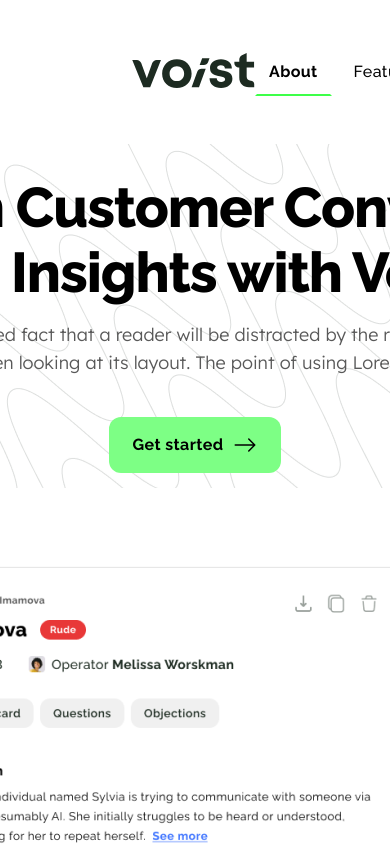
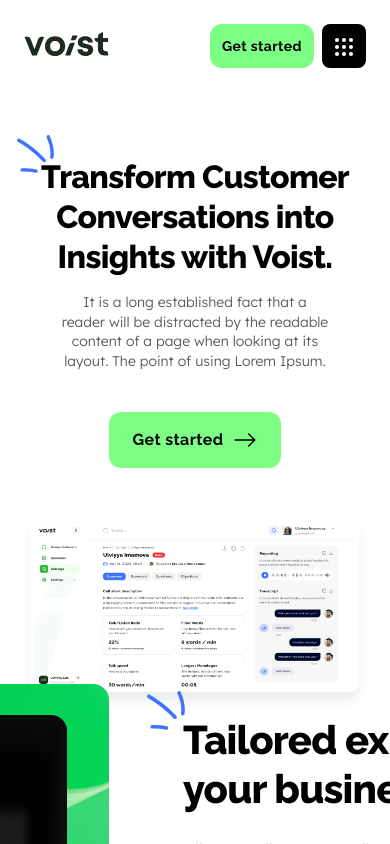
Before and after one commit to MirzazadaBunyad/Voist, a React (Vite) app: page / in a window 390 px wide. Shown: the top 844 px of the page. Built offline with nearby package versions, Linux system fonts and the light colour scheme.

Commit message:
responsive mb

```diff
--- a/src/Scss/responsive.scss
+++ b/src/Scss/responsive.scss
@@ -1,3 +1,9 @@
+@mixin mobileresponsive {
+  @media screen and (min-width: 320px) and (max-width: 425px) {
+    @content;
+  }
+}
+
 @mixin responsive769to1057 {
   @media screen and (min-width: 769px) and (max-width: 1057px) {
     @content;
--- a/src/components/landingPage/LandingPage.jsx
+++ b/src/components/landingPage/LandingPage.jsx
@@ -22,6 +22,7 @@
 import featuredImgTwo from "../../assets/img/featuredImgTwo.png";
 import companyIcon from "../../assets/img/companyIcon.svg";
 import inputMessageIcon from "../../assets/img/inputMessageIcon.svg";
+import toggleIcon from "../../assets/img/toggleIcon.svg";
 import { BsArrowRight } from "react-icons/bs";
 import { FiUser } from "react-icons/fi";
 import { FaFacebook, FaInstagram, FaLinkedin, FaTwitter } from "react-icons/fa";
@@ -140,6 +141,7 @@
   return (
     <>
       <header className={styles.headerContainer}>
+        <div className={styles.header}>
           <div className={styles.logo}>
             <ScrollLink
               activeClass="active"
@@ -149,7 +151,11 @@
               offset={0}
               duration={400}
             >
-            <img className={styles.logoImg} src={voistLogo} alt="Voist Logo" />
+              <img
+                className={styles.logoImg}
+                src={voistLogo}
+                alt="Voist Logo"
+              />
             </ScrollLink>
           </div>
           <div className={styles.nav}>
@@ -162,7 +168,9 @@
                     smooth={true}
                     offset={menuItem.offset}
                     duration={400}
-                  className={actMenuItem === menuItem.name ? styles.active : ""}
+                    className={
+                      actMenuItem === menuItem.name ? styles.active : ""
+                    }
                     onClick={() => handleMenuItemClick(menuItem.name)}
                   >
                     {menuItem.name}
@@ -171,12 +179,19 @@
               ))}
             </ul>
           </div>
+          <div className={styles.buttons}>
             <div className={styles.hero}>
               <Link to="/authentication" className={styles.started}>
                 Get started <BsArrowRight className={styles.arrowRight} />
               </Link>
             </div>
+            <div className={styles.toggle}>
+              <img src={toggleIcon} alt="Toggle Icon" />
+            </div>
+          </div>
+        </div>
       </header>
+
       <main className={styles.mainContainer}>
         <section name="home" className={`${styles.backgroundVector} element`}>
           <div className={styles.textContainer}>
@@ -213,6 +228,7 @@
               {/* <button className={styles.learnMoreBtn}>Learn more</button> */}
             </div>
           </div>
+
           <div className={styles.imgContainer}>
             <img
               className={styles.callLogsImg}
@@ -220,7 +236,10 @@
               alt="Call Logs Summary One"
             />
           </div>
+
+          {/* burda about hissesi baslayir */}
           <div name="about" className={`${styles.features} about`}>
+            {/* // */}
             <div className={styles.featuredImgs}>
               <img
                 className={styles.featuredImgOne}
@@ -233,6 +252,7 @@
                 alt="Green image"
               />
             </div>
+
             <div className={styles.featureTextContainer}>
               <div className={styles.arrow}>
                 <img
@@ -275,8 +295,11 @@
                 </div>
               </div>
             </div>
+            {/* // */}
           </div>
         </section>
+
+        {/* // */}
         <section name="features" className={`${styles.secKeyFeatures} element`}>
           <div className={styles.keyFeatures}>
             <img
@@ -375,6 +398,9 @@
             </div>
           </div>
         </section>
+        {/* // */}
+
+        {/* // */}
         <section className={styles.callLogsSumSec}>
           <img
             className={styles.callLogsSumImg}
@@ -407,7 +433,8 @@
             </div>
             <div className={styles.requestDemoBtns}>
               <Link to="/authentication" className={styles.requestDemoBtn}>
-                Get started<BsArrowRight className={styles.arrowRight} />
+                Get started
+                <BsArrowRight className={styles.arrowRight} />
               </Link>
               <ScrollLink
                 activeClass="active"
@@ -491,6 +518,9 @@
             ))}
           </div>
         </section>
+        {/* // */}
+
+        {/* // */}
         <section name="form" className={styles.contact}>
           <div className={styles.contHeadContainer}>
             <img
@@ -581,6 +611,8 @@
             </div>
           </form>
         </section>
+
+        {/* // */}
       </main>
       <footer name="contact" className={`${styles.footerContainer} element`}>
         <div className={styles.footerInfoContainer}>
--- a/src/components/landingPage/landingPage.module.scss
+++ b/src/components/landingPage/landingPage.module.scss
@@ -1,12 +1,28 @@
+@import "../../Scss//responsive.scss";
+
+.header {
+  display: flex;
+  justify-content: space-between;
+
+  @include mobileresponsive {
+    display: flex;
+    justify-content: space-between;
+    align-items: center;
+    align-self: stretch;
+  }
+}
 .headerContainer {
   position: fixed;
   z-index: 9;
-  display: flex;
   width: 100%;
+  background-color: #fff;
   padding: 32px 132px;
-  justify-content: space-between;
-  align-items: center;
-  background-color: #fff;
+
+  @include mobileresponsive {
+    position: relative;
+    padding: 24px;
+  }
+
   .logo {
     a {
       margin: 0;
@@ -15,6 +31,32 @@
         width: 123px;
         height: 35px;
       }
+
+      @include mobileresponsive {
+        .logoImg {
+          width: 85px;
+          height: 24px;
+        }
+      }
+    }
+  }
+  .toggle {
+    display: none;
+    width: 44px;
+    height: 44px;
+    flex-shrink: 0;
+    cursor: pointer;
+    padding: 11px 10px;
+    border-radius: 8px;
+    background-color: #000;
+    margin-left: 8px;
+    img {
+      width: 24px;
+      height: 24px;
+    }
+
+    @include mobileresponsive {
+      display: block;
     }
   }
   .nav {
@@ -22,6 +64,11 @@
       display: flex;
       align-items: flex-start;
       gap: 8px;
+
+      @include mobileresponsive {
+        display: none;
+      }
+    }
     li {
       a {
         display: flex;
@@ -51,6 +98,7 @@
         }
       }
     }
+
     .active {
       border-bottom: 2px solid #3dff49;
       color: #000;
@@ -62,10 +110,16 @@
     }
   }
 }
+.buttons {
+  @include mobileresponsive {
+    display: flex;
+    align-items: center;
+  }
   .hero {
     display: flex;
     align-items: center;
     gap: 8px;
+
     .started {
       display: flex;
       padding: 16px 24px;
@@ -83,6 +137,12 @@
       line-height: 24px;
       letter-spacing: 0.4px;
       transition: all 0.3s ease;
+      @include mobileresponsive {
+        justify-content: center;
+        align-items: center;
+        font-size: 14px;
+        padding: 10px 12px;
+      }
       &:hover {
         color: #fff;
         transition: all 0.3s ease;
@@ -91,6 +151,10 @@
       .arrowRight {
         width: 24px;
         height: 24px;
+
+        @include mobileresponsive {
+          display: none;
+        }
       }
     }
   }
@@ -103,6 +167,10 @@
     flex-direction: column;
     align-items: center;
     top: 60px;
+
+    @include mobileresponsive {
+      background-image: none;
+    }
     .textContainer {
       position: relative;
       display: flex;
@@ -112,6 +180,14 @@
       align-items: center;
       gap: 40px;
       margin-top: 75px;
+
+      @include mobileresponsive {
+        display: flex;
+        width: 342px;
+        flex-direction: column;
+        align-items: center;
+        top: -50px;
+      }
       .arrow {
         .arrowOneContainer {
           position: absolute;
@@ -126,6 +202,11 @@
           position: absolute;
           right: -85px;
           top: 150px;
+
+          @include mobileresponsive {
+            display: none;
+          }
+
           .arrowTwo {
             width: 173px;
             height: 202px;
@@ -138,6 +219,14 @@
         align-items: center;
         gap: 16px;
         align-self: stretch;
+
+        @include mobileresponsive {
+          display: flex;
+          flex-direction: column;
+          align-items: center;
+          align-self: stretch;
+        }
+
         .title {
           color: #000;
           text-align: center;
@@ -146,6 +235,12 @@
           font-weight: 800;
           line-height: 65px;
           letter-spacing: -1.12px;
+          @include mobileresponsive {
+            font-size: 32px;
+            line-height: 40px;
+            letter-spacing: -0.64px;
+            align-self: stretch;
+          }
         }
         .description {
           color: #595959;
@@ -156,6 +251,11 @@
           font-weight: 300;
           line-height: 155%;
           width: 78%;
+
+          @include mobileresponsive {
+            font-size: 14px;
+            line-height: 141%;
+          }
         }
       }
       .btns {
@@ -163,6 +263,7 @@
         justify-content: center;
         gap: 8px;
         width: 100%;
+
         .btnStarted {
           display: flex;
           padding: 16px 24px;
@@ -181,6 +282,7 @@
           line-height: 24px;
           letter-spacing: 0.4px;
           transition: all 0.3s ease;
+
           &:hover {
             color: #fff;
             transition: all 0.3s ease;
@@ -218,6 +320,15 @@
     }
     .imgContainer {
       margin: 72px 0 32px 0;
+
+      @include mobileresponsive {
+        margin: 0;
+
+        img {
+          width: 350px;
+          height: 193px;
+        }
+      }
     }
     .features {
       display: flex;
@@ -920,6 +1031,11 @@
   align-items: flex-start;
   gap: 56px;
   background-color: #f5f5f5;
+
+  @include mobileresponsive {
+    width: 390px;
+    padding: 40px 24px;
+  }
   .footerInfoContainer {
     display: flex;
     flex-direction: column;
@@ -933,6 +1049,9 @@
       align-items: flex-start;
       gap: 8px;
       align-self: stretch;
+
+      @include mobileresponsive {
+      }
       .footerInfoHeading {
         color: #000;
         font-size: 40px;
@@ -940,6 +1059,12 @@
         font-weight: 800;
         line-height: 49px;
         letter-spacing: -0.8px;
+
+        @include mobileresponsive {
+          font-size: 32px;
+          line-height: 40px;
+          letter-spacing: -0.64px;
+        }
       }
       .footerInfoParagraph {
         color: #595959;
@@ -948,6 +1073,11 @@
         font-style: normal;
         font-weight: 300;
         line-height: 155%;
+
+        @include mobileresponsive {
+          font-size: 14px;
+          line-height: 141%;
+        }
       }
     }
     .footerContInfo {
@@ -955,6 +1085,11 @@
       align-items: flex-start;
       gap: 56px;
       align-self: stretch;
+
+      @include mobileresponsive {
+        flex-direction: column;
+        gap: 24px;
+      }
       .footerCont {
         display: flex;
         align-items: center;
@@ -963,6 +1098,11 @@
         padding-bottom: 24px;
         width: 33%;
         border-bottom: 1px solid #d9d9d9;
+
+        @include mobileresponsive {
+          width: 100%;
+        }
+
         .footerContIcon {
           display: flex;
           padding: 16px;
@@ -1017,6 +1157,10 @@
     width: 100%;
     border-top: 1px solid #bfbfbf;
     padding-top: 24px;
+
+    @include mobileresponsive {
+      display: block;
+    }
     .footerCopyRightText {
       color: #595959;
       font-family: "Visby CF";
@@ -1025,6 +1169,12 @@
       font-weight: 500;
       line-height: 24px;
       letter-spacing: 0.4px;
+
+      @include mobileresponsive {
+        font-size: 14px;
+        font-weight: 400;
+      }
+
       span {
         color: #000;
         font-family: "Visby CF";
@@ -1039,6 +1189,10 @@
       display: flex;
       align-items: flex-start;
       gap: 40px;
+
+      @include mobileresponsive {
+        gap: 16px;
+      }
       a {
         color: #000;
         font-family: "Visby CF";
@@ -1048,6 +1202,12 @@
         line-height: 24px;
         letter-spacing: 0.4px;
         text-decoration-line: underline;
+
+        @include mobileresponsive {
+          color: var(--Natural-natural-13, #000);
+          font-size: 14px;
+          font-weight: 400;
+        }
       }
     }
   }
```
Also changed, not shown: src/assets/img/toggleIcon.svg (added). Lines whose indentation alone changed are shown as unchanged.
